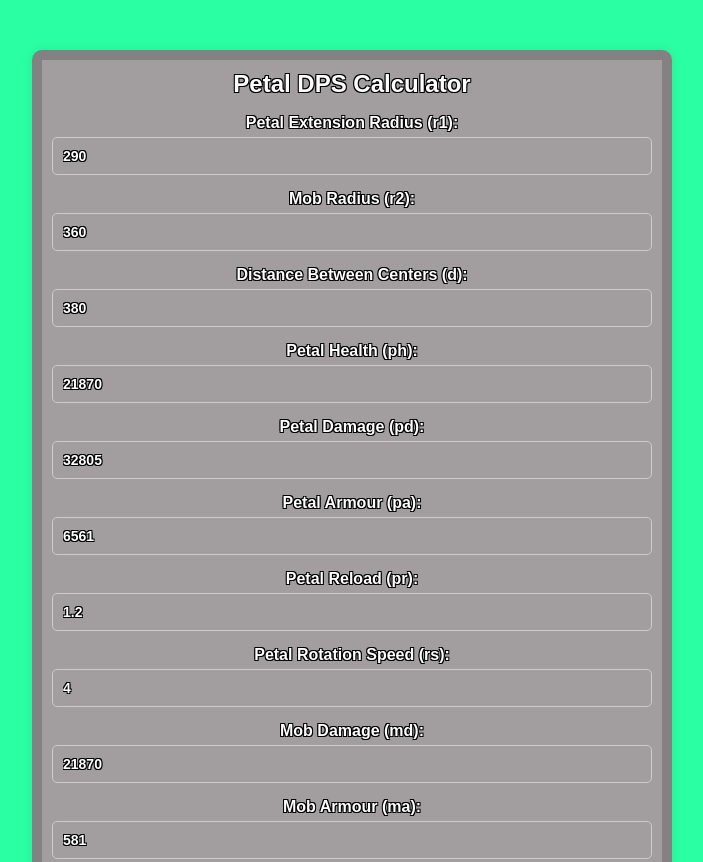
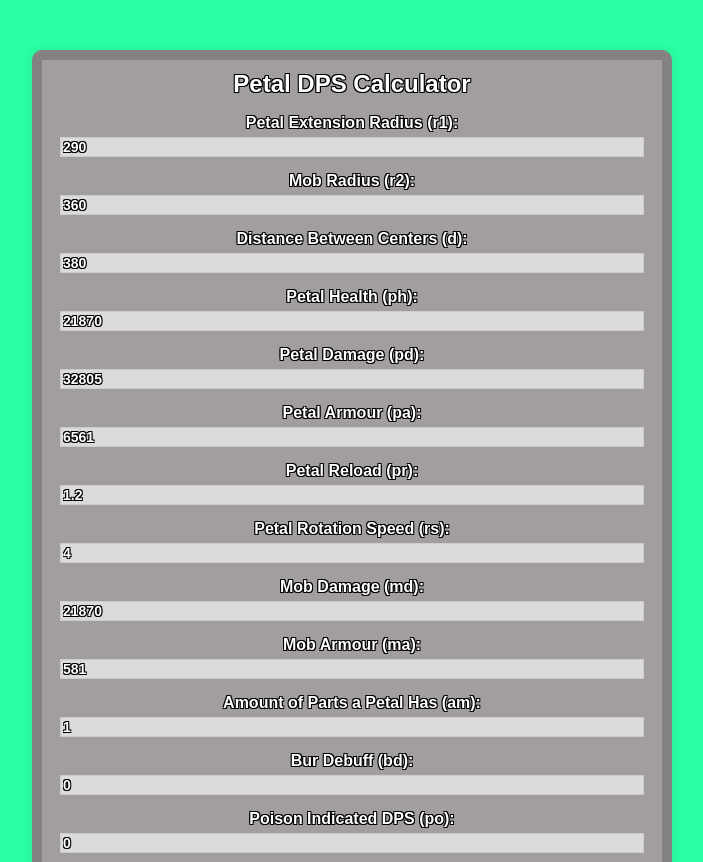
Before and after one commit to kosuken0/dps, a plain HTML site: page index.html in a window 1280 px wide. Shown: the top 862 px of the page, without its empty margins (288-991 px from the left). Drawn offline with Linux system fonts and the light colour scheme.

Commit message:
fixing some styin

```diff
--- a/style.css
+++ b/style.css
@@ -39,15 +39,13 @@ label {
 
 input, select {
   width: calc(100% - 22px);
-  padding: 10px;
   border: 1px solid #cccccc;
-  border-radius: 5px;
   font-size: 14px;
   font-family: 'Ubuntu', sans-serif;
   font-weight: bold;
   color: white; /* Input text color */
   text-shadow: 1px 1px 0 #000, -1px -1px 0 #000, 1px -1px 0 #000, -1px 1px 0 #000; /* Black text outline */
-  background-color: #a29e9f; /* Input background color */
+  background-color: #dbdbdb; /* Input background color */
 }
 
 .button-container {
```
